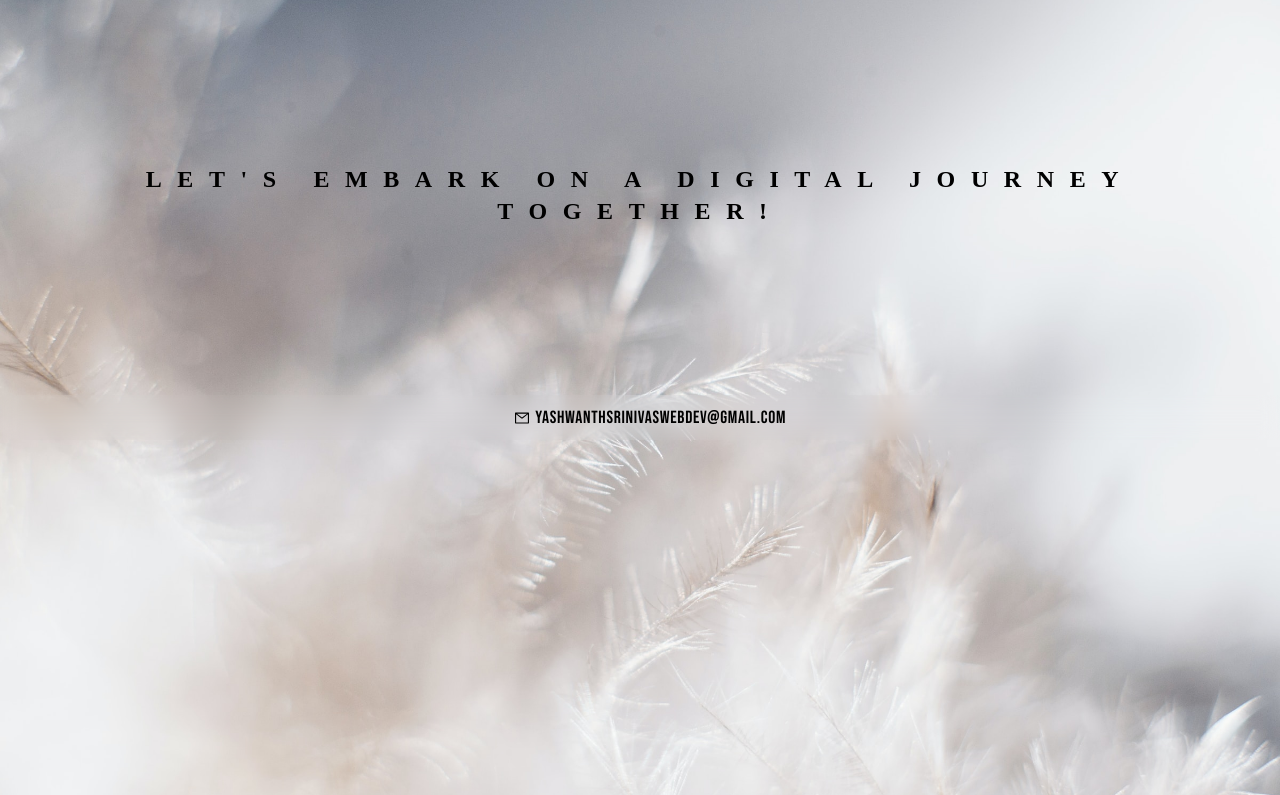
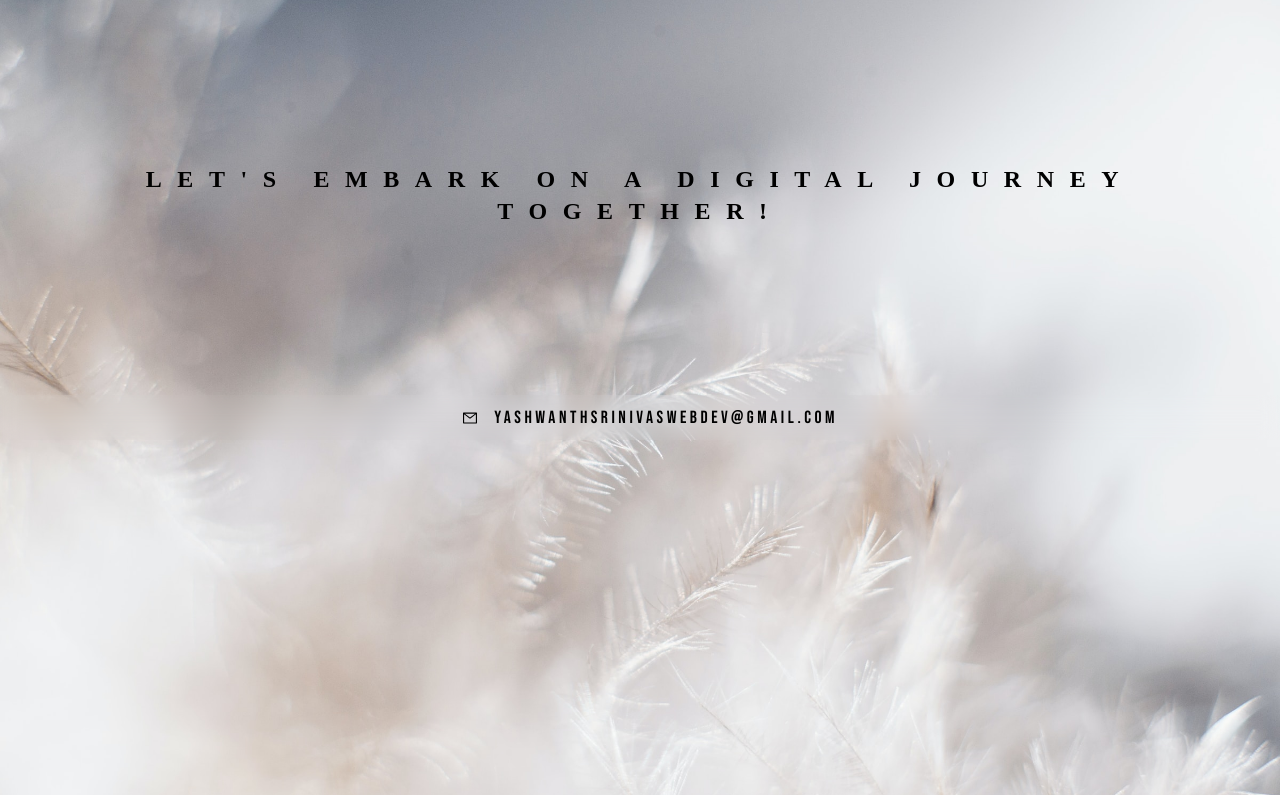
Before and after one commit to yashwanthwebdev/portfolio-pro, a React (Create React App) app: page / in a window 1280 px wide. Shown: the part 2405-3200 px from the top of the page. Built offline with nearby package versions, Linux system fonts and the light colour scheme; a web font is replaced by a local one.

Commit message:
version 0.6 - changed font for page header

```diff
--- a/src/Components/Contact/Contact.js
+++ b/src/Components/Contact/Contact.js
@@ -102,6 +102,7 @@ function Contact(props) {
             <Stack
               className={`${style.mailId} ${style.introParagraphs}`}
               direction="row"
+              gap={2}
               style={{ margin: "auto", alignItems: "center" }}
             >
               <AiOutlineMail
@@ -120,7 +121,7 @@ function Contact(props) {
                   // color: theme == "light" ? "black" : "white",
                   // fontWeight: "600",
                   fontFamily: "'Bebas Neue', sans-serif",
-                  letterSpacing: "0.1ch",
+                  letterSpacing: "0.5ch",
                 }}
                 sx={{
                   fontSize: {
```
